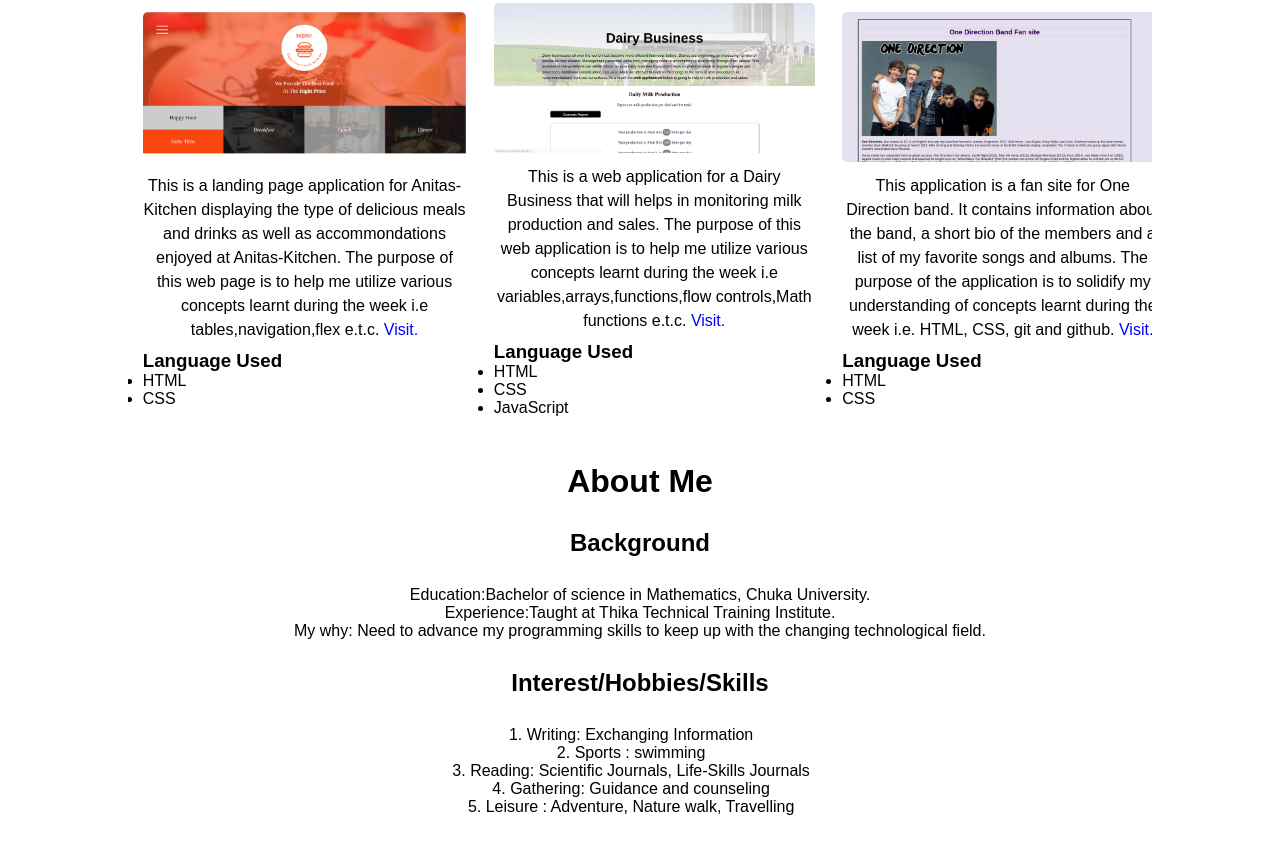
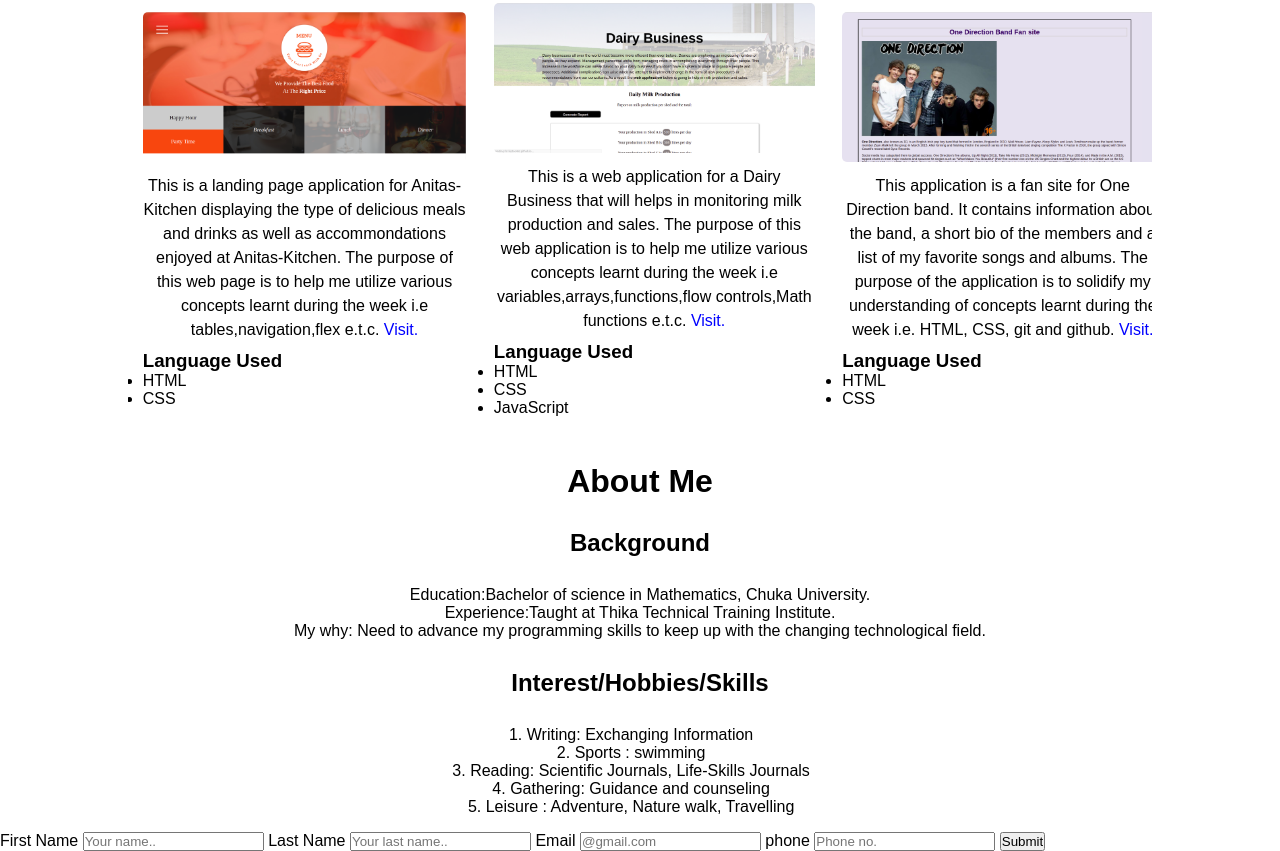
Before and after one commit to Kiptoo462/Portfolio-Landing-Page, a plain HTML site: page index.html in a window 1280 px wide. Shown: the part 770-1621 px from the top of the page. Drawn offline with Linux system fonts and the light colour scheme.

Commit message:
Added contact section

```diff
--- a/index.html
+++ b/index.html
@@ -98,6 +98,23 @@
           <li>Leisure  : Adventure, Nature walk, Travelling</li>
         </ol>
     </div>
+    <div id="contact">
+      <form action="#">
+        <label for="fname">First Name</label>
+        <input type="text" id="fname" name="firstname" placeholder="Your name..">
+
+        <label for="lname">Last Name</label>
+        <input type="text" id="lname" name="lastname" placeholder="Your last name..">
+
+        <label for="email">Email</label>
+        <input type="text" id="email"  placeholder="@gmail.com">
+
+        <label for="phone">phone</label>
+        <input type="number" id="phone"  placeholder="Phone no.">
+
+        <input type="submit" value="Submit">
+      </form>
+    </div>
 
   </div>
 </body>
```
